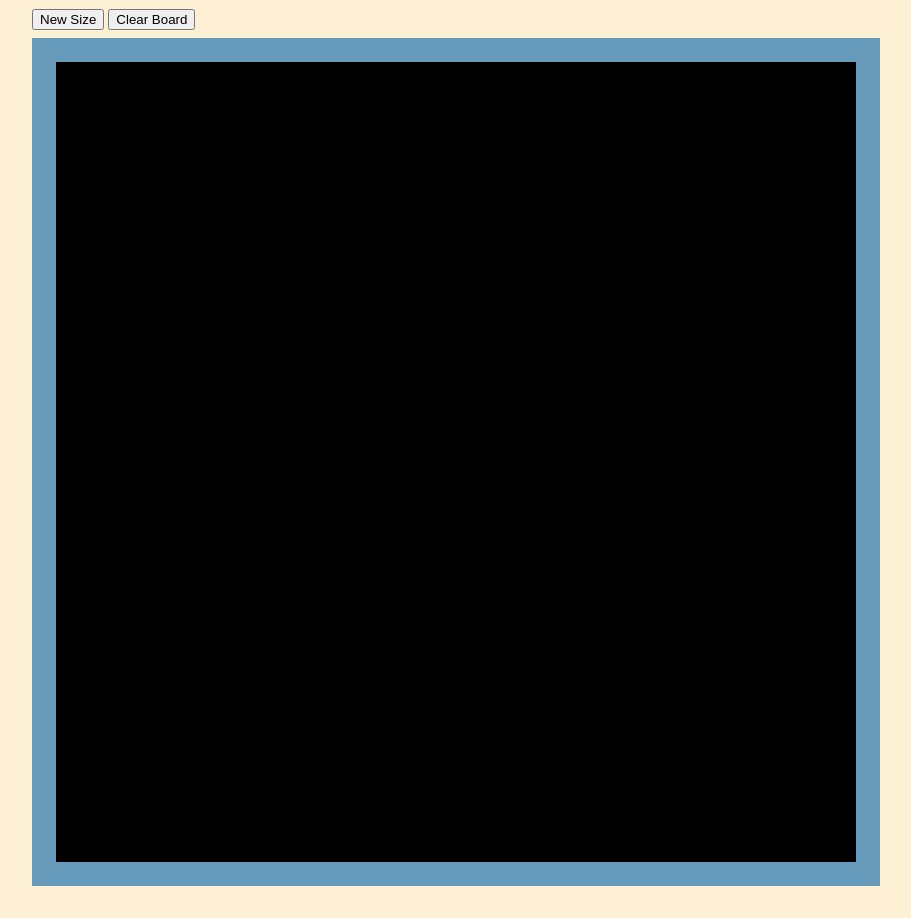
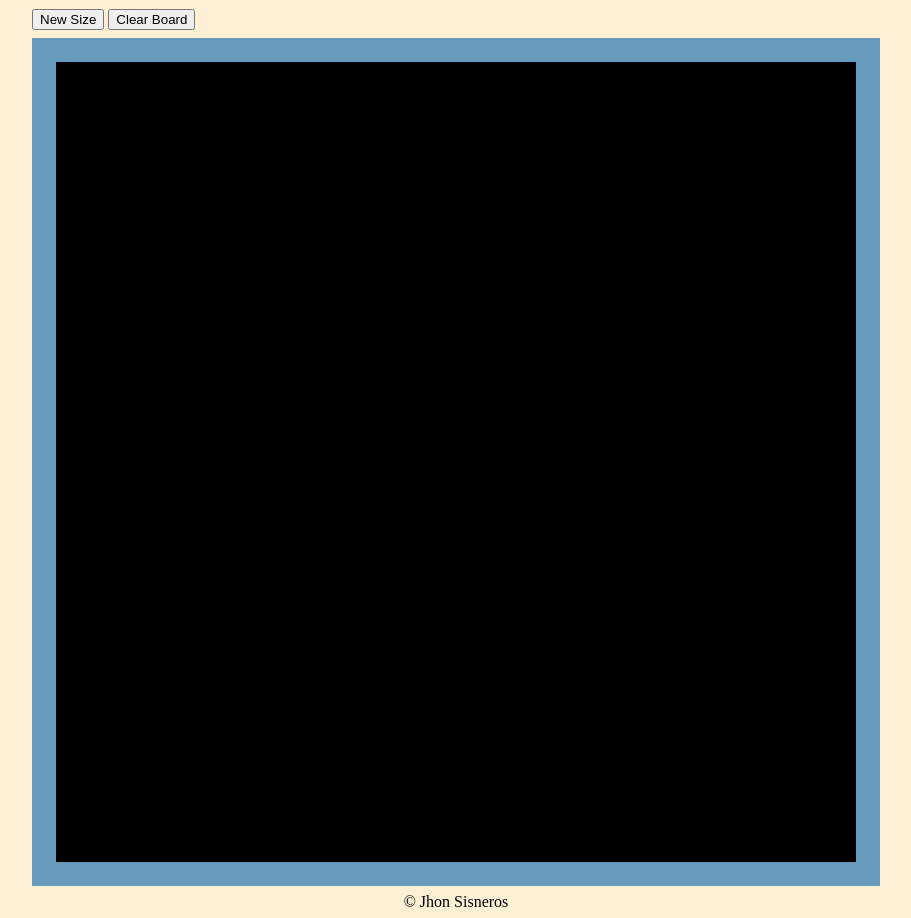
Before and after one commit to jayhons99/etch-a-sketch, a plain HTML site: page index.html in a window 1280 px wide. Shown: the part 63-981 px from the top of the page, without its empty margins (184-1095 px from the left). Before the commit the page ends 949 px from the top, so only its background shows below. Drawn offline with Linux system fonts and the light colour scheme; a web font is replaced by a local one.

Commit message:
added footer

```diff
--- a/index.html
+++ b/index.html
@@ -25,6 +25,7 @@
       </button>
       <div class="container"></div>
     </div>
+    <div class="footer">&copy; Jhon Sisneros</div>
     <script src="js/script.js" async defer></script>
   </body>
 </html>
--- a/styles/stylesheet.css
+++ b/styles/stylesheet.css
@@ -169,3 +169,7 @@ main {
   font-size: 32px;
   font-family: "Sedgwick Ave Display", cursive;
 }
+
+.footer {
+  margin: 8px;
+}
```
